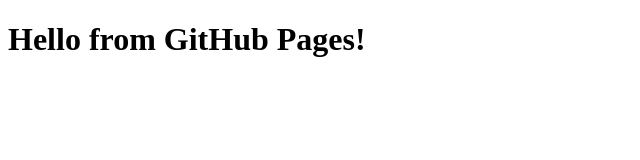
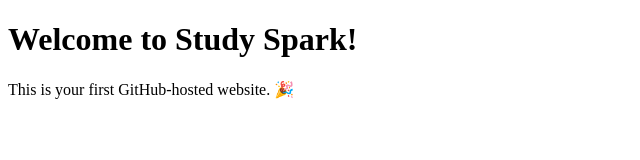
Before and after one commit to studysparkofficial/studysparkofficial.github.io, a plain HTML site: page Index.HTML in a window 1280 px wide. Shown: the whole page, without its empty margins (0-640 px from the left). Drawn offline with Linux system fonts and the light colour scheme.

Commit message:
Update Index.HTML

```diff
--- a/Index.HTML
+++ b/Index.HTML
@@ -1,9 +1,10 @@
 <!DOCTYPE html>
 <html>
 <head>
-  <title>My GitHub Website</title>
+  <title>Study Spark</title>
 </head>
 <body>
-  <h1>Hello from GitHub Pages!</h1>
+  <h1>Welcome to Study Spark!</h1>
+  <p>This is your first GitHub-hosted website. 🎉</p>
 </body>
 </html>
```
